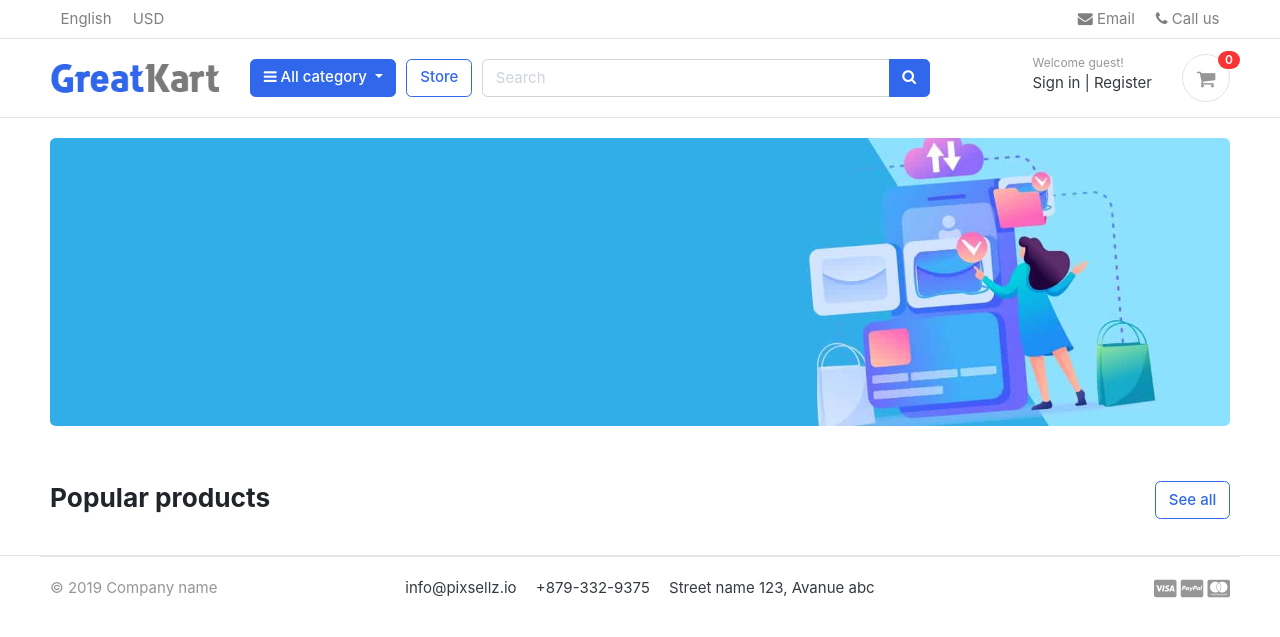
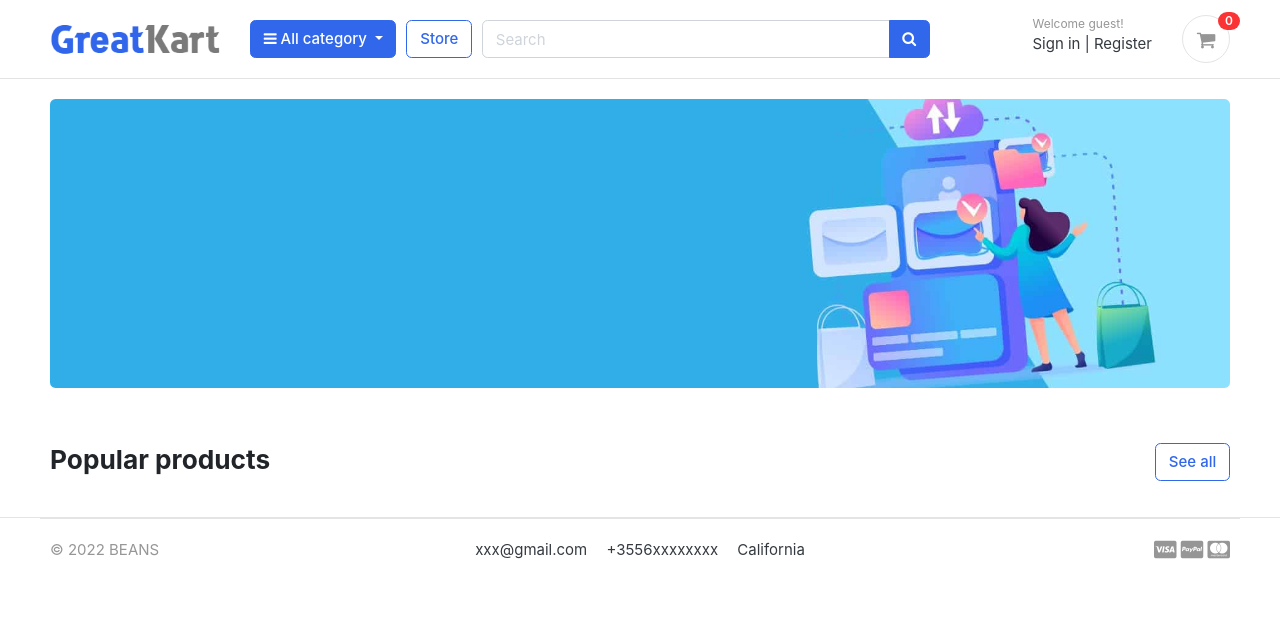
Before and after one commit to geraldzeneli/eCommerce-django, a Django app: page / in a window 1280 px wide. Shown: the top 637 px of the page. Run offline with Django 3.2, Linux system fonts and the light colour scheme; data that the repository does not hold is empty; some libraries are stand-ins or nearby versions; some web fonts are replaced.

```diff
--- a/static/js/script.js
+++ b/static/js/script.js
@@ -57,3 +57,7 @@ $(document).ready(function() {
 
 });
 // jquery end
+
+setTimeout(function(){
+  $('#message').fadeOut('slow')
+}, 4000)
--- a/templates/includes/footer.html
+++ b/templates/includes/footer.html
@@ -3,12 +3,12 @@
 	<div class="container">
 		<section class="footer-bottom border-top row">
 			<div class="col-md-2">
-				<p class="text-muted"> &copy 2019 Company name </p>
+				<p class="text-muted"> &copy 2022 BEANS </p>
 			</div>
 			<div class="col-md-8 text-md-center">
-				<span  class="px-2">info@pixsellz.io</span>
-				<span  class="px-2">+879-332-9375</span>
-				<span  class="px-2">Street name 123, Avanue abc</span>
+				<span  class="px-2">xxx@gmail.com</span>
+				<span  class="px-2">+3556xxxxxxxx</span>
+				<span  class="px-2">California</span>
 			</div>
 			<div class="col-md-2 text-md-right text-muted">
 				<i class="fab fa-lg fa-cc-visa"></i>
--- a/templates/includes/navbar.html
+++ b/templates/includes/navbar.html
@@ -1,27 +1,5 @@
 {% load static %}
 <header class="section-header">
-<nav class="navbar p-md-0 navbar-expand-sm navbar-light border-bottom">
-<div class="container">
-  <button class="navbar-toggler" type="button" data-toggle="collapse" data-target="#navbarTop4" aria-controls="navbarNav" aria-expanded="false" aria-label="Toggle navigation">
-    <span class="navbar-toggler-icon"></span>
-  </button>
-  <div class="collapse navbar-collapse" id="navbarTop4">
-    <ul class="navbar-nav mr-auto">
-      <li class="nav-item dropdown">
-      <a href="#" class="nav-link">   English </a>
-
-    </li>
-    <li class="nav-item dropdown">
-      <a href="#" class="nav-link"> USD </a>
-    </li>
-    </ul>
-    <ul class="navbar-nav">
-    <li><a href="#" class="nav-link"> <i class="fa fa-envelope"></i> Email </a></li>
-    <li><a href="#" class="nav-link"> <i class="fa fa-phone"></i> Call us </a></li>
-  </ul> <!-- list-inline //  -->
-  </div> <!-- navbar-collapse .// -->
-</div> <!-- container //  -->
-</nav>
 
 <section class="header-main border-bottom">
   <div class="container">
```
Also changed, not shown: requirements.txt (added, +15 -0 lines), static/css/custom.css (added, +61 -0 lines), static/images/logo.png, 1 other file.
